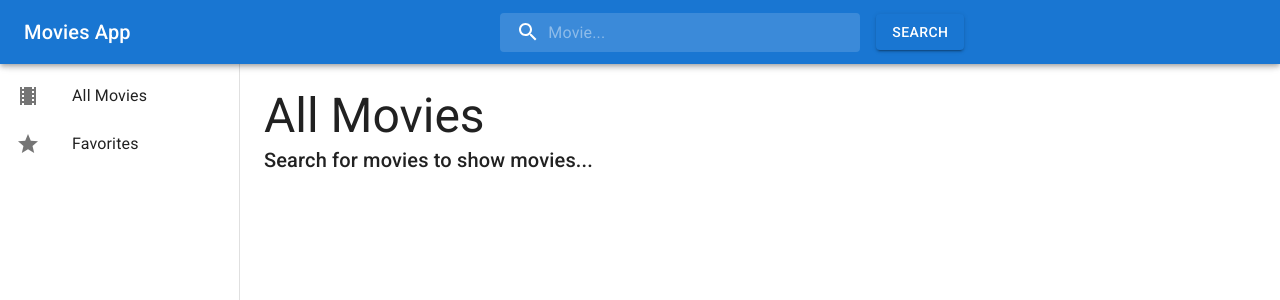
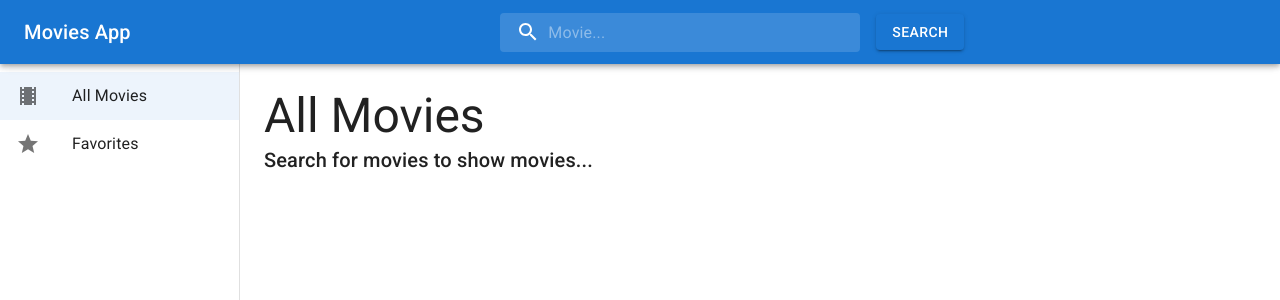
Before and after one commit to aygunbyr/movies-app-react, a React (Create React App) app: page /movies in a window 1280 px wide. Shown: the top 300 px of the page. Built offline with nearby package versions, Linux system fonts and the light colour scheme.

Commit message:
fix: style

```diff
--- a/src/components/MovieCard/MovieCard.tsx
+++ b/src/components/MovieCard/MovieCard.tsx
@@ -40,9 +40,10 @@ export const MovieCard = ({ movie }: MovieCardProperties) => {
         style={{ objectFit: 'cover' }}
       />
       <CardContent>
-        <Typography variant="body2" color="text.secondary">
+        <Typography variant="h5" color="text.secondary">
           {movie.Title}
         </Typography>
+        <Typography variant="subtitle1">{movie.Year}</Typography>
       </CardContent>
       <CardActions disableSpacing>
         <IconButton aria-label="add to favorites" onClick={toggleFavorite}>
--- a/src/layouts/MoviesLayout/MoviesLayout.tsx
+++ b/src/layouts/MoviesLayout/MoviesLayout.tsx
@@ -1,5 +1,5 @@
 import { useState } from 'react';
-import { Outlet, Link, useNavigate } from 'react-router-dom';
+import { Outlet, Link, useLocation, useNavigate } from 'react-router-dom';
 import Box from '@mui/material/Box';
 import Drawer from '@mui/material/Drawer';
 import AppBar from '@mui/material/AppBar';
@@ -86,6 +86,8 @@ export const MoviesLayout = () => {
 
   const navigate = useNavigate();
 
+  const { pathname } = useLocation();
+
   const handleSearchTextChange = (e: React.ChangeEvent<HTMLInputElement>) => {
     setSearchText(e.target.value);
   };
@@ -153,7 +155,7 @@ export const MoviesLayout = () => {
                 style={{ textDecoration: 'none', color: 'inherit' }}
               >
                 <ListItem disablePadding>
-                  <ListItemButton>
+                  <ListItemButton selected={pathname === item.path}>
                     <ListItemIcon>{item.icon}</ListItemIcon>
                     <ListItemText primary={item.label} />
                   </ListItemButton>
```
